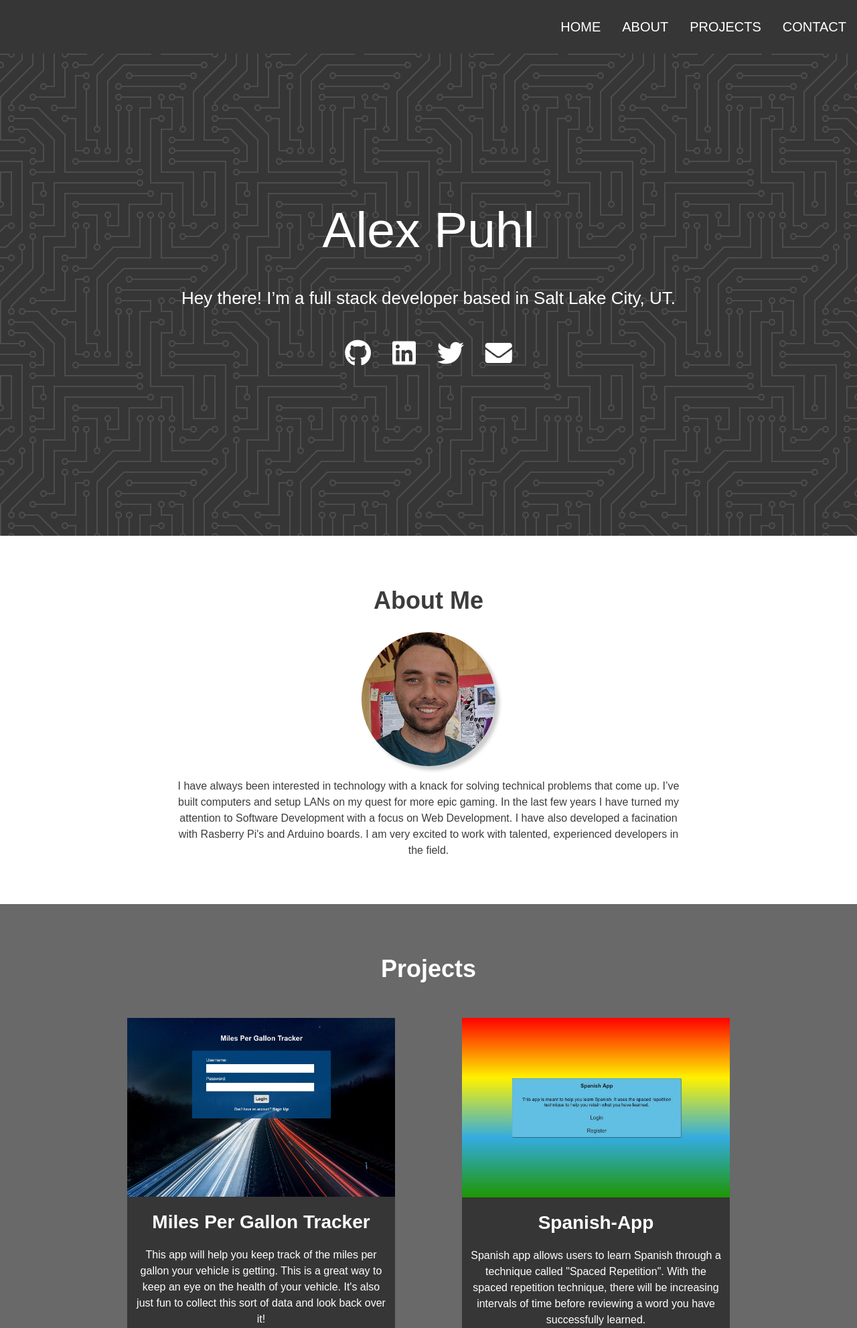
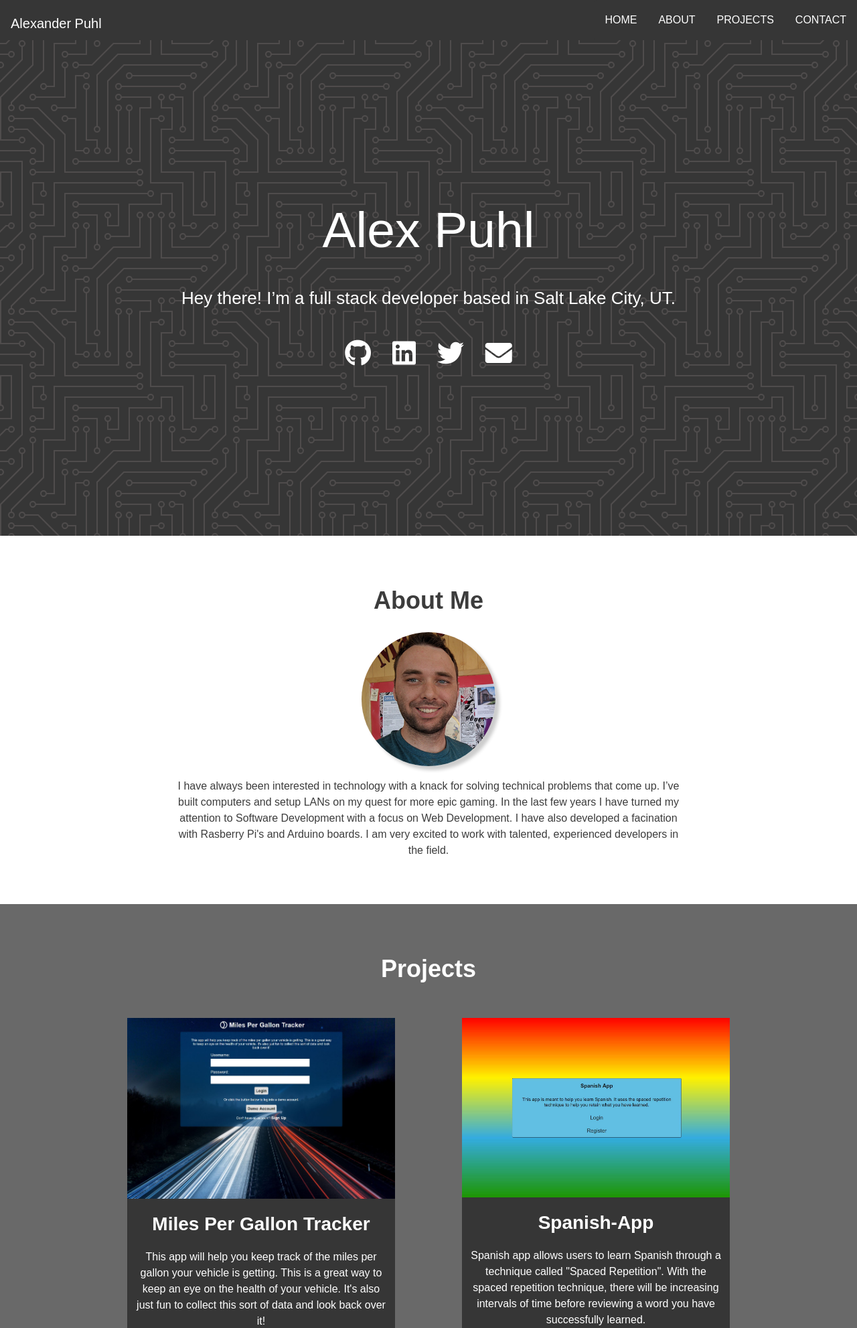
Before and after one commit to AlexanderPuhl/old_portfolio, a PHP site: page /index.html in a window 1280 px wide. Shown: the top 1983 px of the page at 67% size. Run offline with PHP 8.4, Linux system fonts and the light colour scheme; some libraries are stand-ins or nearby versions.

Commit message:
added name to top navbar, reduced navbar font-size on bigger screens, added github link below github icons for each project, updated MPG pic

```diff
--- a/index.html
+++ b/index.html
@@ -14,6 +14,7 @@
   </head>
   <body>
     <nav class="navbar">
+      <p>Alexander Puhl</p>
       <span class="navbar-toggle" id='js-navbar-toggle'><i class='fas fa-bars'></i></span>
       <ul class="main-nav" id="js-main-nav">
         <li id="home-link"><a href="#hero-section">HOME</a></li>
@@ -83,7 +84,7 @@
         <ul class="projects">
           <li class="project-card">
             <a class="img" href='https://mpg-tracker-client.herokuapp.com/' target="_blank">
-              <img src='./images/mpg-tracker.jpg' alt='MPG Tracker'/>
+              <img src='./images/mpg-tracker2.jpg' alt='MPG Tracker'/>
             </a>
             <div class='project-card-info textCenter'>
               <h3>Miles Per Gallon Tracker</h3>
@@ -95,6 +96,9 @@
               <p>React/Redux, Node.js, Express, Mongo/Mongoose, Bcrypt/Passport</p>
               <a href='https://github.com/AlexanderPuhl/mpg-tracker-client' target="_blank">
                 <i class="fab fa-github"></i>
+              </a>
+              <a class="githubLink" href='https://github.com/AlexanderPuhl/mpg-tracker-client' target="_blank">
+                https://github.com/AlexanderPuhl/mpg-tracker-client
               </a>
             </div>
           </li>
@@ -112,6 +116,9 @@
               <a href='https://github.com/thinkful-ei23/Spanish-Client-Alex-David' target="_blank">
                 <i class="fab fa-github"></i>
               </a>
+              <a class="githubLink" href='https://github.com/thinkful-ei23/Spanish-Client-Alex-David' target="_blank">
+                https://github.com/thinkful-ei23/Spanish-Client-Alex-David
+              </a>
             </div>
           </li>
           <li class="project-card">
@@ -127,6 +134,9 @@
               <p>React/Redux, Node.js, Express, Mongo/Mongoose, Bcrypt/Passport, Google Maps API</p>
               <a href='https://github.com/thinkful-ei23/cozy-spaces-client' target="_blank">
                 <i class="fab fa-github"></i>
+              </a>
+              <a class="githubLink" href='https://github.com/thinkful-ei23/cozy-spaces-client' target="_blank">
+                https://github.com/thinkful-ei23/cozy-spaces-client
               </a>
             </div>
           </li>
--- a/styles/index.css
+++ b/styles/index.css
@@ -130,13 +130,17 @@ ul {
   width: 100%;
   z-index: 1;
 }
-.navbar-toggle {
+.navbar p {
+  font-size: 20px;
+  padding: 0 16px;
+}
+.navbar-toggle i {
   position: absolute;
   top: 5px;
   right: 10px;
   cursor: pointer;
   color: var(--dark);
-  font-size: 32px;
+  font-size: 30px;
 }
 .main-nav {
   background-color: var(--primaryBackground);
@@ -238,6 +242,9 @@ a.img:hover {
 .project-card-info h3 {
   margin: 0;
 }
+.project-card-info .githubLink:hover {
+  color: var(--tealText);
+}
 
 /* FOOTER */
 .contacts-box {
@@ -265,7 +272,7 @@ footer {
   /* NAVIGATION */
   nav {
     display: flex;
-    justify-content: flex-end;
+    justify-content: space-between;
   }
   nav ul {
     align-items: center;
@@ -287,6 +294,10 @@ footer {
   }
 
   /* \/\/\/ NAVIGATION BAR* \/\/\/ */
+  .navbar {
+    font-size: 16px;
+    height: 60px;
+  }
   .main-nav {
     display: flex !important;
     flex-direction: row;
```
Also changed, not shown: images/mpg-tracker2.jpg (added), images/mpg-tracker3.jpg (added).
